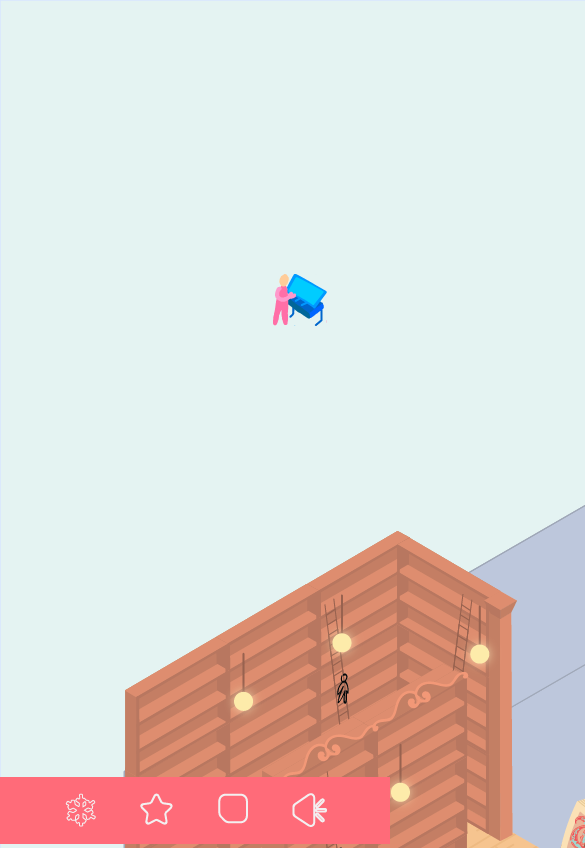
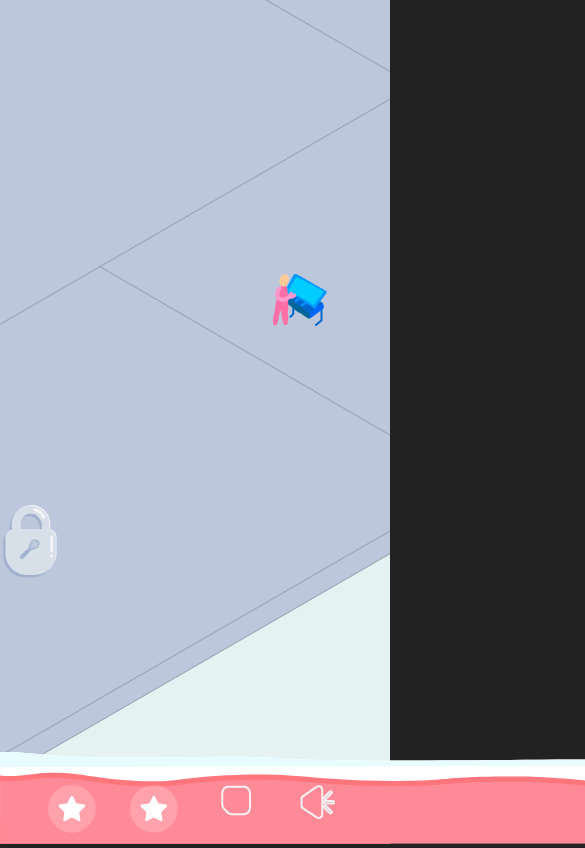
Before and after one commit to isseto/Trufffle-SantaFactory-Home, a plain HTML site: page index.html in a window 390 px wide. Shown: the top 848 px of the page, 585 px wide, since content can reach past the window. Drawn offline with nearby package versions, Linux system fonts and the light colour scheme; animation ran at ten frames a second; a web font is replaced by a local one.

Commit message:
Draggable BaseMap

```diff
--- a/css/main.css
+++ b/css/main.css
@@ -1,16 +1,8 @@
-#svg {
-  z-index: 999;
-  position: absolute;
-  width: 1440px;
-  bottom: 0;
-  left: 0;
-  right: 0;
-}
-
 body {
-	background: #D8E6FF;
+	background: #222;
   margin: 0;
   padding: 0;
+  height: 100%;
 }
 
 .bottomMenu {
@@ -20,9 +12,18 @@ body {
 	width: 100%;
 	padding: .75em;
 	text-align: center;
-  z-index: 999;
+  z-index: 9999999;
 }
 .bottomMenu a {color: #FFF}
+
+#menuSvg {
+  z-index: 999;
+  position: absolute;
+  width: 1440px;
+  bottom: 0;
+  left: 0;
+  right: 0;
+}
 
 .menuContent {
   z-index: 9999;
--- a/index.html
+++ b/index.html
@@ -30,31 +30,10 @@
 		</button>
 	</div>-->
 
-  <!-- Navigation Menu -->
-	<div class="row">
-		<div class="small-12 columns bottomMenu">
-      <div class="small-11 large-5 small-centered columns">
-        <div class="small-3 columns menuButton">
-          <button class=""><img src="img/button1.png"></button>
-        </div>
-        <div class="small-3 columns menuButton">
-          <button class="myBtn"><img src="img/button2.png"></button>
-        </div>
-        <!-- Trigger/Open the Modal -->
-        <div class="small-3 columns menuButton">
-          <button class=""><img src="img/button3.png"></button>
-        </div>
-        <div class="small-3 columns menuButton">
-          <button class=""><img src="img/button4.png"></button>
-        </div>
-      </div>
-		</div>
-	</div><!-- End Navigation Menu -->
-
   <!-- Bottom Menu -->
-  <!--<div class="row">
+  <div class="row">
    <div class="small-12 columns bottomMenu">
-    <svg id="svg" version="1.1"
+    <svg id="menuSvg" version="1.1"
        x="0px" y="0px" width="1440px" height="91.6px" viewBox="0 0 1440 91.6" style="enable-background:new 0 0 1440 91.6;"
        xml:space="preserve">
     <style type="text/css">
@@ -92,7 +71,7 @@
     </svg>
     <div class="small-11 large-5 small-centered columns menuContent">
         <!-- First Button -->
-        <!--<div class="small-3 columns menuButton">
+        <div class="small-3 columns menuButton">
           <button class="">
             <svg version="1.1"
                x="0px" y="0px" width="47.7px" height="47.7px" viewBox="0 0 47.7 47.7" style="enable-background:new 0 0 47.7 47.7;"
@@ -112,7 +91,7 @@
           </button>
         </div>
         <!-- Second Button -->
-        <!--<div class="small-3 columns menuButton">
+        <div class="small-3 columns menuButton">
           <button class="modalBtn">
             <svg class="menuSVGButton" version="1.1"
                x="0px" y="0px" width="47.7px" height="47.7px" viewBox="0 0 47.7 47.7" style="enable-background:new 0 0 47.7 47.7;"
@@ -131,11 +110,11 @@
           </button>
         </div>
         <!-- Third Button -->
-        <!--<div class="small-3 columns menuButton">
+        <div class="small-3 columns menuButton">
           <button id="libraryBtn"><img src="img/button3.png"></button>
         </div>
         <!-- Volume Button -->
-        <!--<div class="small-3 columns menuButton">
+        <div class="small-3 columns menuButton">
            <audio id="audio" preload="auto" volume="0.1"  loop>
              <source src="audio/sweetgame.mp3" type="audio/mp3" />
              <source src="audio/christmas-game-theme.mp3" type="audio/mp3" />
@@ -145,7 +124,7 @@
         </div>
       </div>
     </div>
-  </div>-->
+  </div>
 
   <!-- Menu Content: Single Card -->
   <!--<div class="row">
--- a/js/mainpixi.js
+++ b/js/mainpixi.js
@@ -10,8 +10,13 @@ var Container = PIXI.Container,
 
 //Create a Pixi stage and renderer
 var stage = new PIXI.Container();
-var renderer = PIXI.autoDetectRenderer(2610, 1668);
-renderer.plugins.interaction.autoPreventDefault = false;
+//var renderer = PIXI.autoDetectRenderer(2610, 1668);
+var renderer = PIXI.autoDetectRenderer();
+renderer.view.style.position = "absolute";
+renderer.view.style.display = "block";
+renderer.autoResize = true;
+renderer.resize(window.innerWidth, window.innerHeight);
+//renderer.plugins.interaction.autoPreventDefault = false;
 //Background color
 renderer.backgroundColor = 0xD8E6FF;
 //Add the canvas to the HTML document, add the renderer.view to the DOM
@@ -50,6 +55,28 @@ function setup() {
   var basemap = new Sprite(
     resources["img/baseMap-larger.png"].texture
   );
+  // enable the bunny to be interactive... this will allow it to respond to mouse and touch events
+  basemap.interactive = true;
+  // this button mode will mean the hand cursor appears when you roll over the bunny with your mouse
+  basemap.buttonMode = true;
+  // center the bunny's anchor point
+    basemap.anchor.set(0.5);
+  // setup events
+    basemap
+        // events for drag start
+        .on('mousedown', onDragStart)
+        .on('touchstart', onDragStart)
+        // events for drag end
+        .on('mouseup', onDragEnd)
+        .on('mouseupoutside', onDragEnd)
+        .on('touchend', onDragEnd)
+        .on('touchendoutside', onDragEnd)
+        // events for drag move
+        .on('mousemove', onDragMove)
+        .on('touchmove', onDragMove);
+  // move the sprite to its designated position
+    basemap.position.x = 0;
+    basemap.position.y = 0;
   //Add the cat to the stage
   stage.addChild(basemap);
 
@@ -98,3 +125,36 @@ function animate() {
 
   console.log("All files loaded");
 }
+
+
+
+//*** Map Drag Functions ***//
+//* Found in Github Issue #180
+function onDragStart(event)
+{
+    // store a reference to the data
+    // the reason for this is because of multitouch
+    // we want to track the movement of this particular touch
+    this.data = event.data;
+    this.alpha = 0.5;
+    this.dragging = this.data.getLocalPosition(this.parent);
+}
+function onDragEnd()
+{
+    this.alpha = 1;
+
+    this.dragging = false;
+
+    // set the interaction data to null
+    this.data = null;
+}
+function onDragMove()
+{
+    if (this.dragging)
+    {
+        var newPosition = this.data.getLocalPosition(this.parent);
+        this.position.x += (newPosition.x - this.dragging.x);
+        this.position.y += (newPosition.y - this.dragging.y);
+        this.dragging = newPosition;
+    }
+}
```
Also changed, not shown: jsnonuse/app.js (renamed from js/jsnonuse/app.js), jsnonuse/classie.js (renamed from js/dialog/classie.js), jsnonuse/dialog/classie.js (renamed from js/jsnonuse/classie.js), jsnonuse/dialog/dialogFx.js (renamed from js/dialog/dialogFx.js), jsnonuse/dialog/modernizr.custom.js (renamed from js/dialog/modernizr.custom.js), jsnonuse/paper-factory.js (renamed from js/paper-factory.js), jsnonuse/paper-script.js (renamed from js/jsnonuse/paper-script.js), jsnonuse/paper.js (renamed from js/jsnonuse/paper.js), jsnonuse/snap.svg-min.js (renamed from js/jsnonuse/snap.svg-min.js).
